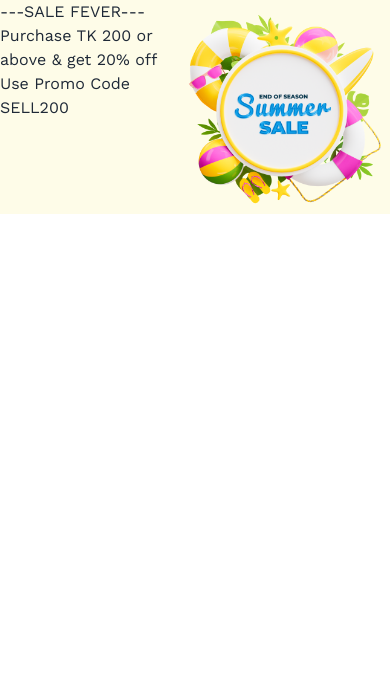
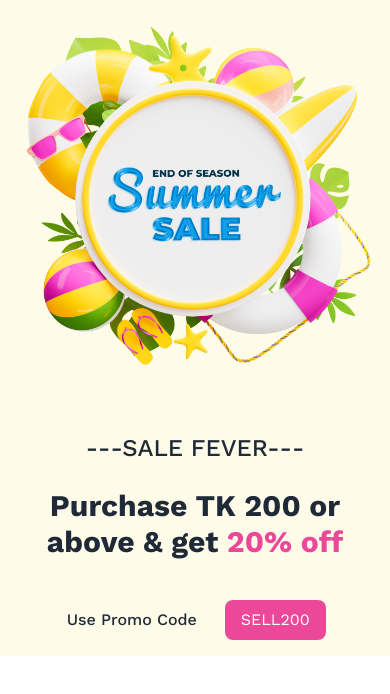
Before and after one commit to sami5671/All-Sale-in-One-Client, a plain HTML site: page index.html in a window 390 px wide. Drawn offline with nearby package versions, Linux system fonts and the light colour scheme.

Commit message:
responsive update

```diff
--- a/index.html
+++ b/index.html
@@ -24,17 +24,26 @@
     <!-- header section -->
     <header>
       <section class="bg-yellow-50">
-        <div class="flex">
-          <div>
-            <p>---SALE FEVER---</p>
-            <h1>Purchase TK 200 or above & get <span>20% off</span></h1>
+        <div
+          class="flex flex-col-reverse items-center lg:py-12 lg:px-32 gap-12 lg:flex-row"
+        >
+          <div class="text-center">
+            <p class="font-medium text-2xl">---SALE FEVER---</p>
+            <h1 class="font-bold text-3xl lg:text-5xl mt-6">
+              Purchase TK 200 or <br />
+              above & get <span class="text-pink-500">20% off</span>
+            </h1>
 
-            <div>
+            <div
+              class="flex py-4 gap-7 mt-6 lg:mt-11 items-center ml-5 lg:ml-24"
+            >
               <div>
-                <p>Use Promo Code</p>
+                <p class="font-medium">Use Promo Code</p>
               </div>
               <div>
-                <button>SELL200</button>
+                <button class="text-white bg-pink-500 py-2 px-4 rounded-lg">
+                  SELL200
+                </button>
               </div>
             </div>
           </div>
```
